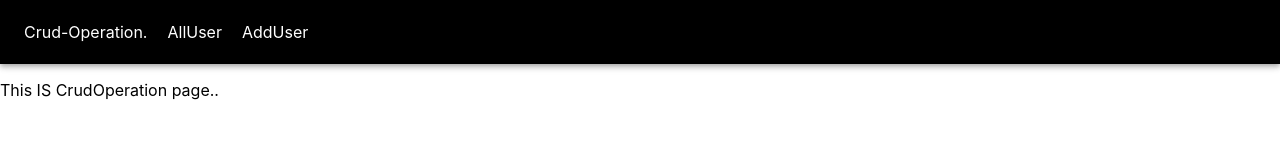
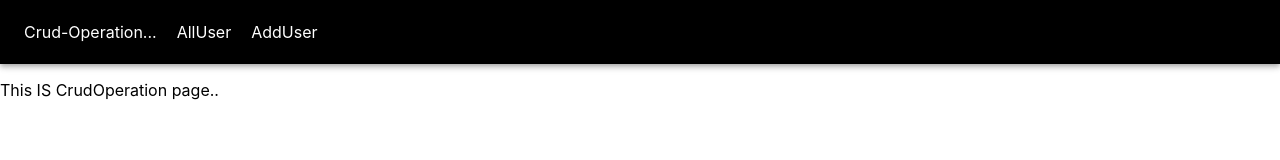
Before and after one commit to Touqeer001/Crud-Operations, a React (Create React App) app in the folder client/: page / in a window 1280 px wide. Shown: the top 160 px of the page. Built offline with nearby package versions, Linux system fonts and the light colour scheme.

Commit message:
update file

```diff
--- a/client/src/Component/NavBar.jsx
+++ b/client/src/Component/NavBar.jsx
@@ -19,7 +19,7 @@ const NavBar = () => {
     <>
       <Header position="static">
         <Toolbar>
-          <Tabs to="/">Crud-Operation.</Tabs>
+          <Tabs to="/">Crud-Operation...</Tabs>
           <Tabs to="/all">AllUser</Tabs>
           <Tabs to="/add">AddUser</Tabs>
         </Toolbar>
```
